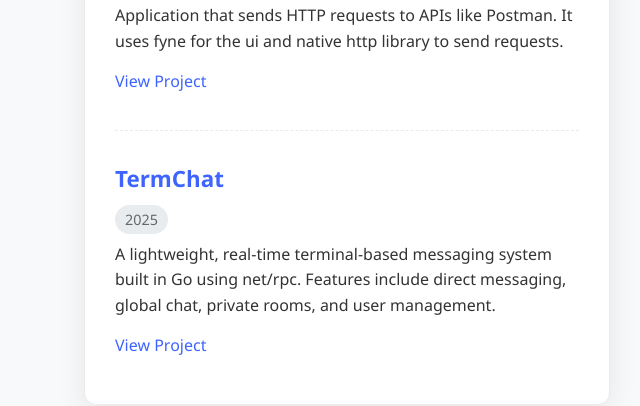
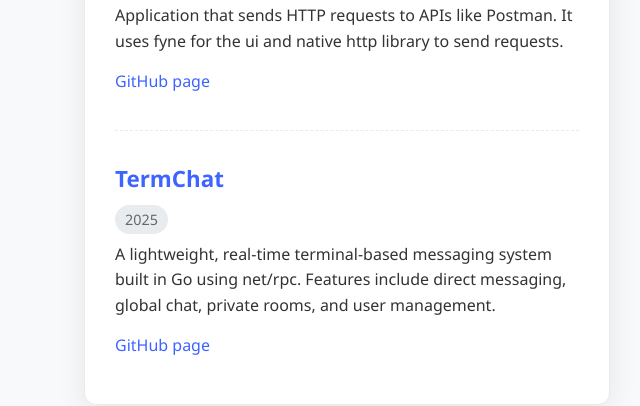
Before and after one commit to KfcEnjoyer/resume, a plain HTML site: page index.html in a window 1280 px wide. Shown: the part 2441-2847 px from the top of the page, 0-640 px from the left. Drawn offline with Linux system fonts and the light colour scheme.

Commit message:
Update index.html

```diff
--- a/index.html
+++ b/index.html
@@ -32,7 +32,6 @@
             --timeline-color: #4d7aff;
         }
 
-        /* Reset and Global Styles with Animation Defaults */
         * {
             margin: 0;
             padding: 0;
@@ -351,7 +350,6 @@
             box-shadow: 0 5px 15px rgba(0, 0, 0, 0.1);
         }
 
-        /* Projects */
         .project {
             margin-bottom: 30px;
             padding-bottom: 20px;
@@ -443,15 +441,12 @@
             }
         }
 
-        /* Print-specific styles */
         @media print {
-    /* Hide elements not needed for printing */
     .theme-toggle,
     .download-btn {
         display: none !important;
     }
 
-    /* Reduce margins and padding */
     body, html {
         margin: 0;
         padding: 0;
@@ -463,7 +458,6 @@
         margin: 0;
     }
 
-    /* Scale down header elements */
     header {
         padding: 15px 0;
     }
@@ -478,7 +472,6 @@
         margin-bottom: 0;
     }
 
-    /* Make sections more compact */
     section {
         margin-bottom: 10px;
         padding: 15px;
@@ -487,7 +480,6 @@
         page-break-inside: avoid;
     }
 
-    /* Adjust heading sizes */
     h2 {
         font-size: 1.4rem;
         padding-bottom: 8px;
@@ -499,7 +491,6 @@
         margin-bottom: 5px;
     }
 
-    /* Make timeline items more compact */
     .timeline-item {
         margin-bottom: 15px;
         padding-left: 15px;
@@ -511,12 +502,10 @@
         left: -6px;
     }
 
-    /* Adjust list item spacing */
     li {
         margin-bottom: 5px;
     }
 
-    /* Make skills display more efficiently */
     .skills-container {
         gap: 6px;
     }
@@ -526,7 +515,6 @@
         font-size: 0.85rem;
     }
 
-    /* Adjust two-column layout for print */
     .two-column {
         display: flex;
         flex-direction: row;
@@ -537,30 +525,25 @@
         flex: 1;
     }
 
-    /* Shrink project descriptions */
     .project {
         margin-bottom: 10px;
         padding-bottom: 10px;
     }
 
-    /* Compress spacing */
     p, ul {
         margin-bottom: 8px;
     }
 
-    /* Force background colors to print */
     * {
         -webkit-print-color-adjust: exact;
         print-color-adjust: exact;
     }
 
-    /* Ensure footer is small */
     footer {
         padding: 10px 0;
         font-size: 0.8rem;
     }
 
-    /* Optimize font sizes */
     body {
         font-size: 0.9rem;
         line-height: 1.4;
@@ -678,13 +661,13 @@ You can write to me directly on Telegram: @azanbay</p>
                     <h3>GoRest</h3>
                     <p class="date">2025</p>
                     <p>Application that sends HTTP requests to APIs like Postman. It uses fyne for the ui and native http library to send requests.</p>
-                    <p><a href="https://github.com/KfcEnjoyer/GoRestApi" target="_blank">View Project</a></p>
+                    <p><a href="https://github.com/KfcEnjoyer/GoRestApi" target="_blank">GitHub page</a></p>
                 </div>
                 <div class="project">
                 <h3>TermChat</h3>
                 <p class="date">2025</p>
                 <p>A lightweight, real-time terminal-based messaging system built in Go using net/rpc. Features include direct messaging, global chat, private rooms, and user management.</p>
-                <p><a href="https://github.com/YourUsername/termchat" target="_blank">View Project</a></p>
+                <p><a href="https://github.com/KfcEnjoyer/terminal-messaging" target="_blank">GitHub page</a></p>
                 </div>
             </section>
         </div>
```
